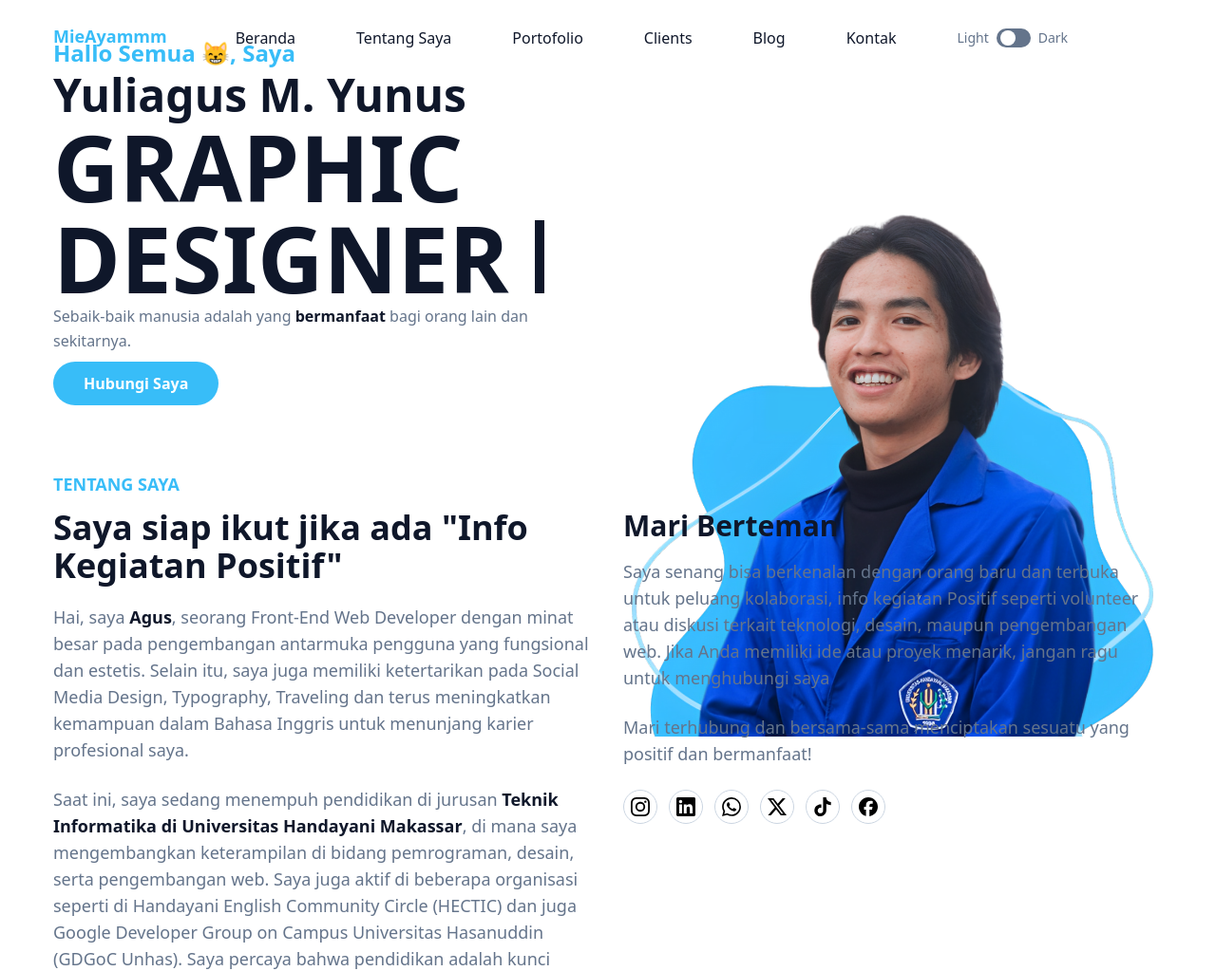
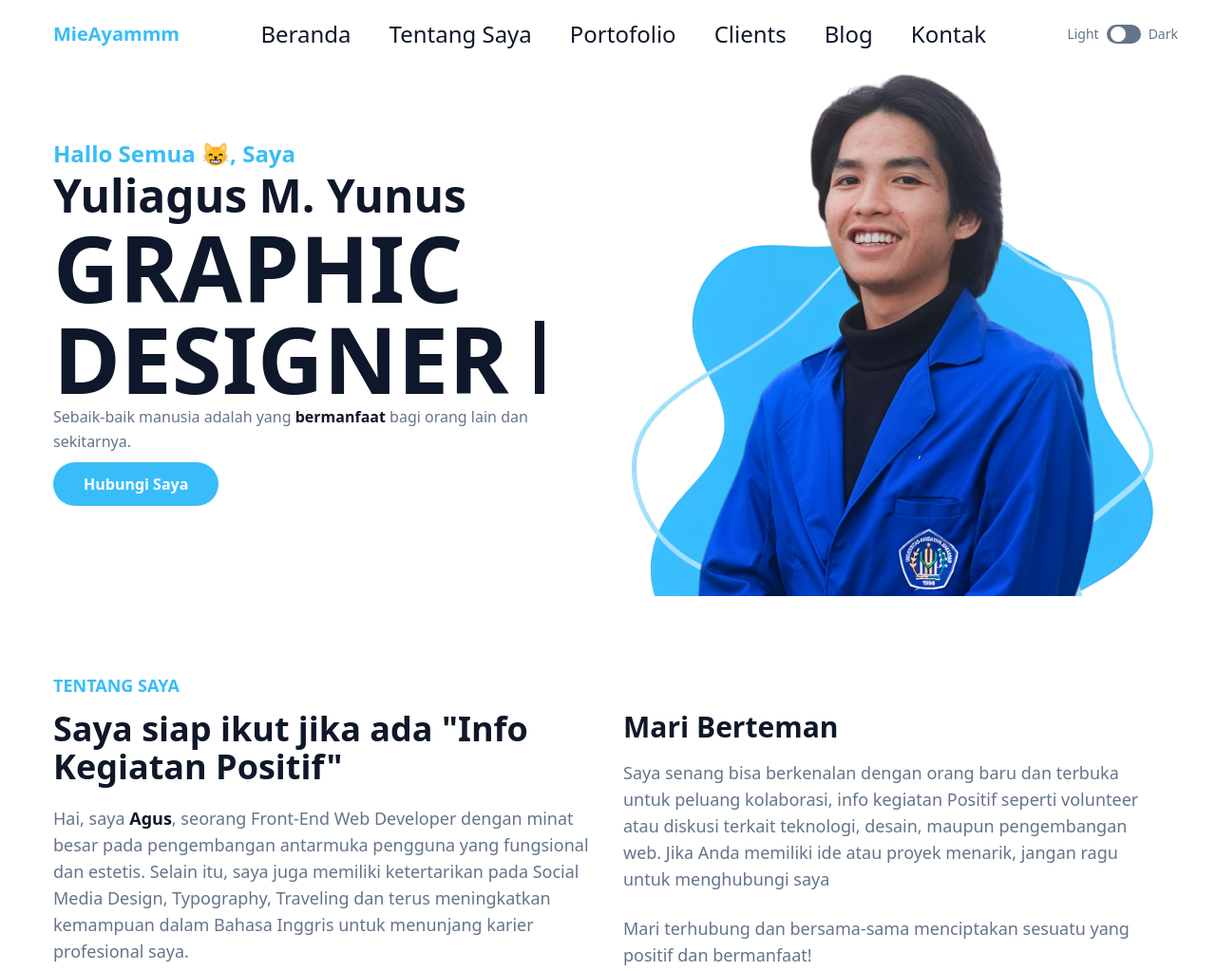
Before and after one commit to yuliagusmy/portofolio-tailwindcss, a website: page index.html in a window 1280 px wide. Shown: the top 1023 px of the page at 95% size. Drawn offline with nearby package versions, Linux system fonts and the light colour scheme.

Commit message:
Update hero section and navbar

```diff
--- a/index.html
+++ b/index.html
@@ -19,67 +19,54 @@
 
 <body>
     <!-- Header Start -->
-    <header class="fixed top-0 left-0 w-full flex items-center z-10 px-4 lg:px-0">
-        <div class="coutainer">
-            <div class="flex items-center justify-between">
-                <div class="px-4">
-                    <div class="flex items-right">
-                        <a href="#home" class="font-bold text-lg text-primary py-6 lg:px-10">MieAyammm</a>
-                        <button id="hamburger" name="hamburger" type="button"
-                            class="block absolute right-4 lg:hidden z-10 py-4">
+    <header class="fixed top-0 left-0 z-10 w-full">
+        <div>
+            <a href="#home" class="font-bold text-xl text-primary pl-4 block lg:hidden">MieAyammm</a>
+            <button id="hamburger" name="hamburger" type="button" class="block absolute right-4 lg:hidden z-10 py-4">
                 <span class="hamburger-line transition duration-300 ease-in-out origin-top-left"></span>
                 <span class="hamburger-line transition duration-300 ease-in-out"></span>
                 <span class="hamburger-line transition duration-300 ease-in-out origin-bottom-left"></span>
             </button>
+        </div>
         <nav id="nav-menu"
-                            class="hidden absolute py-5 bg-white shadow-lg rounded-lg max-w-[250px] w-full right-4 top-full lg:block lg:static lg:bg-transparent lg:max-w-full lg:shadow-none lg:rounded-none dark:bg-dark dark:shadow-slate-600 lg:dark:bg-transparent">
-                            <ul class="block lg:flex">
+            class="hidden py-5 px-10 container mx-auto bg-white shadow-lg rounded-lg w-full right-4 top-full lg:flex lg:items-center lg:static lg:bg-transparent lg:max-w-full lg:shadow-none lg:justify-between lg:rounded-none dark:bg-dark dark:shadow-slate-600 lg:dark:bg-transparent">
+            <a href="#home" class="font-bold text-xl text-primary pl-4 hidden lg:block">MieAyammm</a>
+            <ul class="block lg:flex lg:justify-evenly lg:items-center gap-10">
                 <li class="group:">
-                                    <a href="#home"
-                                        class="text-base text-dark py-2 mx-8 flex group-hover:text-primary dark:text-white">Beranda</a>
+                    <a href="#home" class="text-2xl text-dark flex group-hover:text-primary dark:text-white">Beranda</a>
                 </li>
                 <li class="group:">
-                                    <a href="#about"
-                                        class="text-base text-dark py-2 mx-8 flex group-hover:text-primary dark:text-white">Tentang
+                    <a href="#about" class="text-2xl text-dark flex group-hover:text-primary dark:text-white">Tentang
                         Saya</a>
                 </li>
                 <li class="group:">
                     <a href="#portofolio"
-                                        class="text-base text-dark py-2 mx-8 flex group-hover:text-primary dark:text-white">Portofolio</a>
+                        class="text-2xl text-dark flex group-hover:text-primary dark:text-white">Portofolio</a>
                 </li>
                 <li class="group:">
                     <a href="#clients"
-                                        class="text-base text-dark py-2 mx-8 flex group-hover:text-primary dark:text-white">Clients</a>
+                        class="text-2xl text-dark flex group-hover:text-primary dark:text-white">Clients</a>
                 </li>
                 <li class="group:">
-                                    <a href="#blog"
-                                        class="text-base text-dark py-2 mx-8 flex group-hover:text-primary dark:text-white">Blog</a>
+                    <a href="#blog" class="text-2xl text-dark flex group-hover:text-primary dark:text-white">Blog</a>
                 </li>
                 <li class="group:">
                     <a href="#contact"
-                                        class="text-base text-dark py-2 mx-8 flex group-hover:text-primary dark:text-white">Kontak</a>
+                        class="text-2xl text-dark flex group-hover:text-primary dark:text-white">Kontak</a>
                 </li>
-                                <li class="flex items-center pl-8 mt-3 lg:mt-0">
+            </ul>
             <div class="flex">
                 <span class="mr-2 text-sm text-slate-500">Light</span>
                 <input type="checkbox" class="hidden" id="dark-toggle" />
                 <label for="dark-toggle">
-                                            <div
-                                                class="flex h-5 w-9 cursor-pointer items-center rounded-full bg-slate-500 p-1">
-                                                <div
-                                                    class="toggle-circle h-4 w-4 rounded-full bg-white transition duration-300 ease-in-out">
+                    <div class="flex h-5 w-9 cursor-pointer items-center rounded-full bg-slate-500 p-1">
+                        <div class="toggle-circle h-4 w-4 rounded-full bg-white transition duration-300 ease-in-out">
                         </div>
                     </div>
                 </label>
                 <span class="ml-2 text-sm text-slate-500">Dark</span>
             </div>
-                                </li>
-                            </ul>
         </nav>
-                    </div>
-                </div>
-            </div>
-        </div>
     </header>
     <!-- Header End -->
     <!-- Hero Section Start -->
@@ -106,7 +93,7 @@
                         class="text-base font-semibold text-white bg-primary py-3 px-8 rounded-full hover:shadow-lg hover:bg-sky-700 transition duration-300 ease-in-out">Hubungi
                         Saya</a>
                 </div>
-                <div class="w-full self-end px-4  h-52 lg:w-1/2 mt-5">
+                <div class="w-full self-end px-4 lg:w-1/2 mt-5">
                     <div class="relative lg:right-0">
                         <img src="src/img/profile-pic.png" alt="profile-pic" class="max-w-full mx-auto lg:z-[9999]">
                     </div>
@@ -296,11 +283,11 @@
                             Website
                         </h2>
                     </div>
-                    <div class="w-full px-4 flex flex-wrap justify-center lg:w-10/12 lg:mx-auto xl:w-10/12 xl:mx-auto">
+                    <div class="w-full px-4 justify-center lg:w-10/12 lg:mx-auto xl:w-10/12 xl:mx-auto">
                         <!-- Project Website -->
-                        <div class="project-card website flex flex-wrap justify-center gap-8">
+                        <div class="grid grid-cols-2 justify-center gap-3">
                             <!-- Project 1 -->
-                            <div class="w-full md:w-[calc(50%-1rem)] lg:w-1/2 p-4 rounded-lg shadow-lg overflow-hidden transition-transform transform hover:-translate-y-2 hover:shadow-2xl"
+                            <div class="w-full md:w-[calc(50%-1rem)] lg:w-full p-4 rounded-lg shadow-lg overflow-hidden transition-transform transform hover:-translate-y-2 hover:shadow-2xl"
                                 data-aos="fade-up" data-aos-duration="800" data-aos-delay="100">
                                 <img src="src/img/portofolio/1.png" alt="Project 1" class="w-full h-auto rounded-t-lg">
                                 <div class="p-4 bg-white dark:bg-dark">
@@ -314,7 +301,7 @@
                             </div>
 
                             <!-- Project 2 -->
-                            <div class="w-full md:w-[calc(50%-1rem)] lg:w-1/2 p-4 rounded-lg shadow-lg overflow-hidden transition-transform transform hover:-translate-y-2 hover:shadow-2xl"
+                            <div class="w-full md:w-[calc(50%-1rem)] lg:w-full p-4 rounded-lg shadow-lg overflow-hidden transition-transform transform hover:-translate-y-2 hover:shadow-2xl"
                                 data-aos="fade-up" data-aos-duration="800" data-aos-delay="200">
                                 <img src="src/img/portofolio/2.png" alt="Project 2" class="w-full h-auto rounded-t-lg">
                                 <div class="p-4 bg-white dark:bg-gray-800">
@@ -328,7 +315,7 @@
                             </div>
 
                             <!-- Project 3 -->
-                            <div class="w-full md:w-[calc(50%-1rem)] lg:w-1/2 p-4 rounded-lg shadow-lg overflow-hidden transition-transform transform hover:-translate-y-2 hover:shadow-2xl"
+                            <div class="w-full md:w-[calc(50%-1rem)] lg:w-full p-4 rounded-lg shadow-lg overflow-hidden transition-transform transform hover:-translate-y-2 hover:shadow-2xl"
                                 data-aos="fade-up" data-aos-duration="800" data-aos-delay="300">
                                 <img src="src/img/portofolio/3.png" alt="Project 3" class="w-full h-auto rounded-t-lg">
                                 <div class="p-4 bg-white dark:bg-gray-800">
@@ -342,7 +329,7 @@
                             </div>
 
                             <!-- Project 4 -->
-                            <div class="w-full md:w-[calc(50%-1rem)] lg:w-1/2 p-4 rounded-lg shadow-lg overflow-hidden transition-transform transform hover:-translate-y-2 hover:shadow-2xl"
+                            <div class="w-full md:w-[calc(50%-1rem)] lg:w-full p-4 rounded-lg shadow-lg overflow-hidden transition-transform transform hover:-translate-y-2 hover:shadow-2xl"
                                 data-aos="fade-up" data-aos-duration="800" data-aos-delay="400">
                                 <img src="src/img/portofolio/4.png" alt="Project 4" class="w-full h-auto rounded-t-lg">
                                 <div class="p-4 bg-white dark:bg-gray-800">
--- a/src/js/script.js
+++ b/src/js/script.js
@@ -125,6 +125,6 @@
 // Show all cards initially
 document.addEventListener("DOMContentLoaded", function () {
   showPortfolio("website");
-  // showPortfolio("graphicDesign");
-  // showPortfolio("typography");
+  showPortfolio("graphicDesign");
+  showPortfolio("typography");
 });
```
Also changed, not shown: src/output.css. Lines whose indentation alone changed are shown as unchanged.
